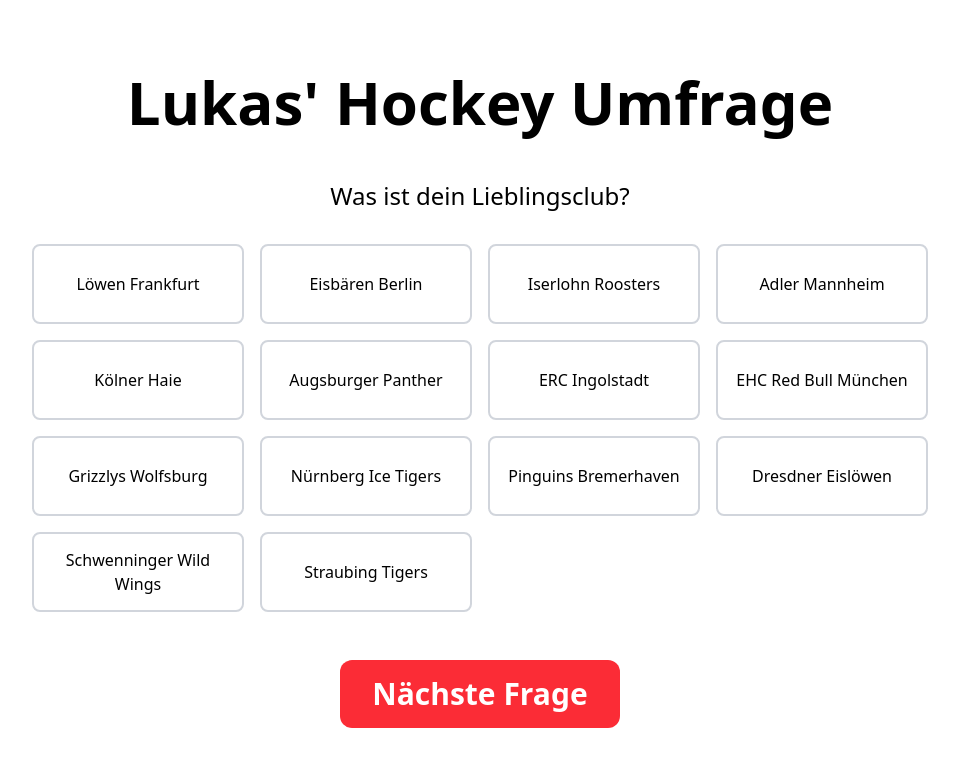
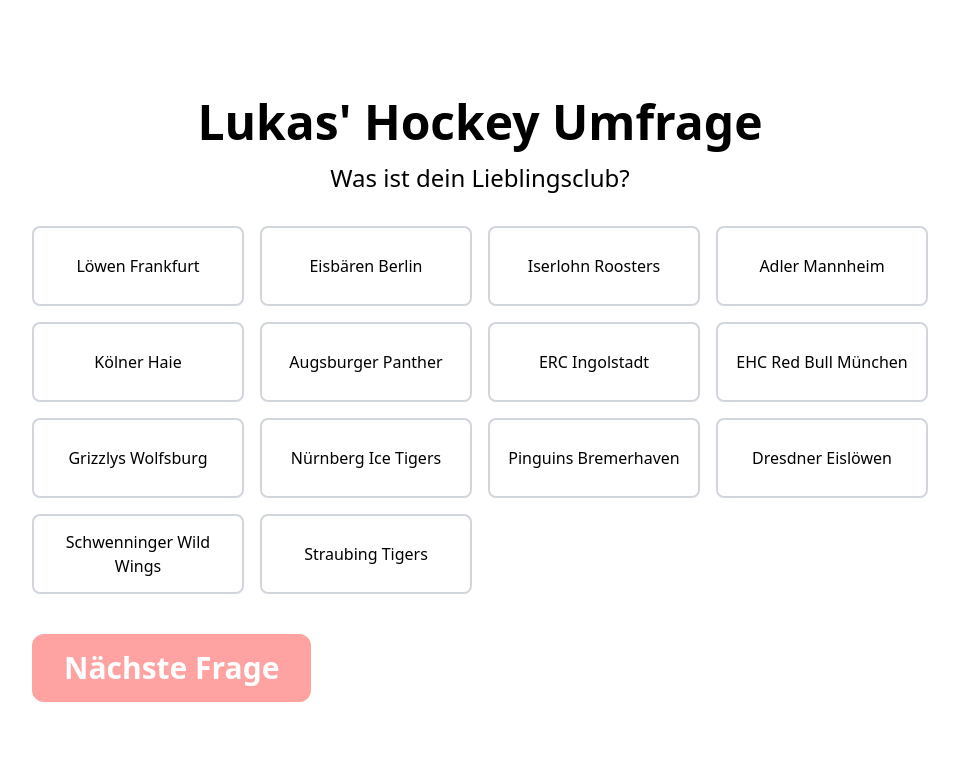
Before and after one commit to jenslaufer/hockey-quizzes, a Vue app: page /#/best_fans_quiz in a window 1280 px wide. Both pictures are taken after a click on the button "Los geht's...". Shown: the top 766 px of the page, without its empty margins (160-1119 px from the left). Built offline with nearby package versions, Linux system fonts and the light colour scheme.

Commit message:
Fixed API call

```diff
--- a/src/components/BestFansQuiz.vue
+++ b/src/components/BestFansQuiz.vue
@@ -1,10 +1,11 @@
 <template>
-    <div class="flex flex-col h-screen items-center justify-center">
+    <div class="flex flex-col lg:h-screen items-center justify-center">
 
-        <h1 class="text-6xl font-bold">Lukas' Hockey Umfrage</h1>
+        <h1 class="text-xl md:text-3xl lg:text-5xl font-bold">Lukas' Hockey Umfrage</h1>
+        <div v-if="novelUser">
             <div v-if="step === 1">
-            <p class="mt-12 text-2xl text-center">Was ist dein Lieblingsclub?</p>
-            <div class="mt-8 grid grid-cols-2 md:grid-cols-3 lg:grid-cols-4 gap-4 max-w-4xl">
+                <p class="mt-4 text-2xl text-center">Was ist dein Lieblingsclub?</p>
+                <div class="mt-8 grid grid-cols-1 md:grid-cols-2 lg:grid-cols-3 xl:grid-cols-4 gap-4 max-w-4xl">
                     <div v-for="club in shuffledClubs" :key="club" @click="favoriteClub = club" :class="[
                         'p-4 rounded-lg border-2 cursor-pointer transition-all duration-300 text-center h-20 flex items-center justify-center',
                         favoriteClub === club
@@ -16,8 +17,8 @@
                 </div>
             </div>
             <div v-if="step === 2">
-            <p class="mt-12 text-2xl">Welche Clubs magst du gar nicht? (bis zu 3 Clubs)</p>
-            <div class="mt-8 grid grid-cols-2 md:grid-cols-3 lg:grid-cols-4 gap-4 max-w-4xl">
+                <p class="mt-4 text-2xl">Welche Clubs magst du gar nicht? (bis zu 3 Clubs)</p>
+                <div class="mt-8 grid grid-cols-1 md:grid-cols-2 lg:grid-cols-3 xl:grid-cols-4 gap-4 max-w-4xl">
                     <div v-for="club in shuffledClubs.filter(c => c !== favoriteClub)" :key="club"
                         @click="toggleHatedClub(club)" :class="[
                             'p-4 rounded-lg border-2 cursor-pointer transition-all duration-300 text-center h-20 flex items-center justify-center',
@@ -30,8 +31,8 @@
                 </div>
             </div>
             <div v-if="step === 3">
-            <p class="mt-12 text-2xl">Welcher Club hat die besten Auswärtsfans?</p>
-            <div class="mt-8 grid grid-cols-2 md:grid-cols-3 lg:grid-cols-4 gap-4 max-w-4xl">
+                <p class="mt-4 text-2xl">Welcher Club hat die besten Auswärtsfans?</p>
+                <div class="mt-8 grid grid-cols-1 md:grid-cols-2 lg:grid-cols-3 xl:grid-cols-4 gap-4 max-w-4xl">
                     <div v-for="club in shuffledClubs.filter(c => c !== favoriteClub)" :key="club"
                         @click="toggleBestFansClub(club)" :class="[
                             'p-4 rounded-lg border-2 cursor-pointer transition-all duration-300 text-center h-20 flex items-center justify-center',
@@ -43,11 +44,14 @@
                     </div>
                 </div>
             </div>
-        <div v-else>
+            <button v-if="step <= 3" :disabled="buttonDisabled"
+                class="mt-10 px-8 py-4 rounded-xl text-3xl bg-red-500 hover:bg-red-700 disabled:bg-red-300 text-white font-white font-semibold"
+                @click="nextStep">{{ buttonLabel }}</button>
         </div>
-        <button v-if="step <= 4"
-            class="mt-12 px-8 py-4 rounded-xl text-3xl bg-red-500 hover:bg-red-700 text-white font-white font-semibold"
-            @click="nextStep">{{ buttonLabel }}</button>
+        <div v-else class="text-center">
+            <p class="mt-8 text-2xl">Danke, dass du am Quiz teilgenommen hast!</p>
+            <p class="mt-4 text-lg">Deine Antworten wurden erfolgreich übermittelt.</p>
+        </div>
     </div>
 </template>
 <script setup>
@@ -55,6 +59,7 @@
     ref, computed,
     onMounted
 } from 'vue';
+import axios from 'axios';
 
 const step = ref(0);
 const props = defineProps({
@@ -67,23 +72,34 @@
 const buttonLabel = computed(() => {
     if (step.value === 0) {
         return "Los geht's...";
-    } else if (step.value > 0 && step.value < 4) {
+    } else if (step.value > 0 && step.value < 3) {
         return "Nächste Frage";
     } else {
         return "Quiz beenden";
     }
 });
 
+const novelUser = ref(localStorage.getItem('lukas-hockey-quiz-novel-user') === null)
 const favoriteClub = ref(null);
 const mostHatedClubs = ref([]);
 const bestFansClubs = ref([]);
 const shuffledClubs = ref([]);
+const buttonDisabled = computed(() => {
+    if (step.value === 1) {
+        return favoriteClub.value === null;
+    } else if (step.value === 2) {
+        return mostHatedClubs.value.length === 0;
+    } else if (step.value === 3) {
+        return bestFansClubs.value.length === 0;
+    }
+    return false;
+});
 
 const toggleHatedClub = (club) => {
     const index = mostHatedClubs.value.indexOf(club);
     if (index > -1) {
         mostHatedClubs.value.splice(index, 1);
-    } else if (mostHatedClubs.value.length < 3) {
+    } else if (mostHatedClubs.value.length < 4) {
         mostHatedClubs.value.push(club);
     }
 }
@@ -99,11 +115,18 @@
 
 const send = async () => {
     const payload = {
+        identifier: 'lukas-hockey-quiz',
+        email: 'jenslaufer@gmail.com',
+        answers: {
             favoriteClub: favoriteClub.value,
             mostHatedClubs: mostHatedClubs.value,
             bestFansClubs: bestFansClubs.value
+        }
     };
     console.log("Sending payload:", payload);
+    await axios.post(`${import.meta.env.VITE_API_BASE}/answers`, payload)
+    novelUser.value = false;
+    localStorage.setItem('lukas-hockey-quiz-novel-user', 'true');
 };
 
 
```
Lines whose indentation alone changed are shown as unchanged.
